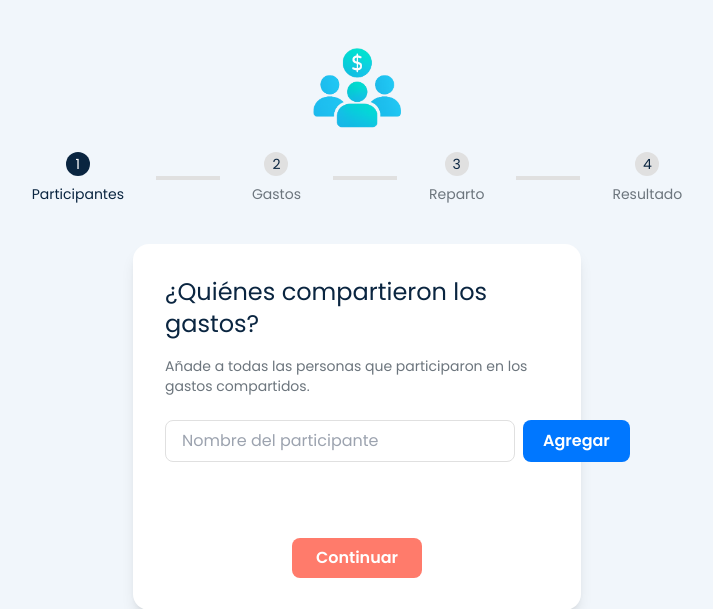
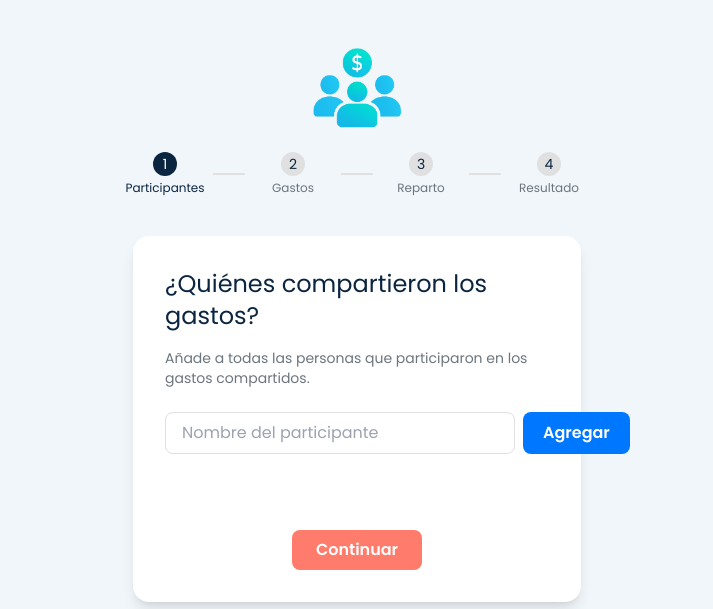
Before and after one commit to jluckmannc/CuentasClaras, a Django app: page /organizar-gastos/ in a window 1280 px wide. Shown: the part 64-673 px from the top of the page, without its empty margins (283-996 px from the left). Run offline with Django 4.2, Linux system fonts and the light colour scheme; parts of the project's set-up code (start-up, migrations or seed data) failed here and were passed over.

Commit message:
Nuevo flujo de pasos

```diff
--- a/static/css/output.css
+++ b/static/css/output.css
@@ -827,6 +835,14 @@ video {
   height: 2.25rem;
 }
 
+.h-0 {
+  height: 0px;
+}
+
+.h-\[2px\] {
+  height: 2px;
+}
+
 .max-h-0 {
   max-height: 0px;
 }
@@ -967,11 +1007,19 @@ video {
   max-width: 20rem;
 }
 
+.max-w-full {
+  max-width: 100%;
+}
+
 .flex-1 {
   flex: 1 1 0%;
 }
 
 .flex-shrink-0 {
+  flex-shrink: 0;
+}
+
+.shrink-0 {
   flex-shrink: 0;
 }
 
@@ -1106,6 +1154,15 @@ video {
 
 .gap-y-2 {
   row-gap: 0.5rem;
+}
+
+.gap-y-6 {
+  row-gap: 1.5rem;
+}
+
+.gap-x-2 {
+  -moz-column-gap: 0.5rem;
+       column-gap: 0.5rem;
 }
 
 .space-x-4 > :not([hidden]) ~ :not([hidden]) {
@@ -1947,6 +2061,11 @@ video {
     font-size: 1.25rem;
     line-height: 1.75rem;
   }
+
+  .sm\:text-xs {
+    font-size: 0.75rem;
+    line-height: 1rem;
+  }
 }
 
 @media (min-width: 768px) {
@@ -2008,6 +2139,11 @@ video {
 
   .md\:flex-row-reverse {
     flex-direction: row-reverse;
+  }
+
+  .md\:gap-x-4 {
+    -moz-column-gap: 1rem;
+         column-gap: 1rem;
   }
 
   .md\:space-x-8 > :not([hidden]) ~ :not([hidden]) {
--- a/templates/balances/wizard.html
+++ b/templates/balances/wizard.html
@@ -7,41 +7,45 @@
     <!-- Logo -->
     <img src="{% static 'img/logo.png' %}" alt="Logo Cuentas Claras" class="h-16 md:h-20 mb-6">
 
-    <!-- Flujo de pasos -->
-    <div class="flex items-center justify-center mb-8 md:mb-10 space-x-4 md:space-x-8">
-
-      <div class="wizard-step flex flex-col items-center">
+    <div class="flex items-center w-full mb-8 md:mb-10 max-w-md mx-auto gap-x-2 md:gap-x-4">
+      <!-- Paso 1 -->
+      <div class="wizard-step flex flex-col items-center shrink-0 w-16">
         <div id="wizard-1" class="w-6 h-6 rounded-full bg-primary-dark flex items-center justify-center text-white text-sm">1</div>
-        <p class="mt-2 text-xs md:text-sm font-body text-primary-dark">Participantes</p>
+        <p class="mt-1 text-[11px] sm:text-xs font-body text-primary-dark whitespace-nowrap">Participantes</p>
       </div>
 
-      <div id="conector-1-2" class="relative wizard-connector overflow-hidden w-10 h-1 bg-neutral-light md:w-16">
-        <div class="barra-interna absolute left-0 top-0 h-full bg-primary-dark transition-all duration-500 ease-linear" style="width: 0%;"></div>
+      <!-- Conector 1‑2 -->
+      <div class="relative flex-1 h-[2px] bg-neutral-light">
+        <div id="conector-1-2" class="absolute inset-0 bg-primary-dark transition-all duration-500 ease-linear" style="width:0%"></div>
       </div>
 
-      <div class="wizard-step flex flex-col items-center">
-        <div id="wizard-2"  class="w-6 h-6 rounded-full bg-neutral-light flex items-center justify-center text-primary-dark text-sm">2</div>
-        <p class="mt-2 text-xs md:text-sm font-body text-neutral-mid">Gastos</p>
+      <!-- Paso 2 -->
+      <div class="wizard-step flex flex-col items-center shrink-0 w-16">
+        <div id="wizard-2" class="w-6 h-6 rounded-full bg-neutral-light flex items-center justify-center text-primary-dark text-sm">2</div>
+        <p class="mt-1 text-[11px] sm:text-xs font-body text-neutral-mid whitespace-nowrap">Gastos</p>
       </div>
 
-      <div id="conector-2-3" class="relative wizard-connector overflow-hidden w-10 h-1 bg-neutral-light md:w-16">
-        <div class="barra-interna absolute left-0 top-0 h-full bg-primary-dark transition-all duration-500 ease-linear" style="width: 0%;"></div>
+      <!-- Conector 2‑3 -->
+      <div class="relative flex-1 h-[2px] bg-neutral-light">
+        <div id="conector-2-3" class="absolute inset-0 bg-primary-dark transition-all duration-500 ease-linear" style="width:0%"></div>
       </div>
 
-      <div class="wizard-step flex flex-col items-center">
-        <div id="wizard-3"  class="w-6 h-6 rounded-full bg-neutral-light flex items-center justify-center text-primary-dark text-sm">3</div>
-        <p class="mt-2 text-xs md:text-sm font-body text-neutral-mid">Reparto</p>
+      <!-- Paso 3 -->
+      <div class="wizard-step flex flex-col items-center shrink-0 w-16">
+        <div id="wizard-3" class="w-6 h-6 rounded-full bg-neutral-light flex items-center justify-center text-primary-dark text-sm">3</div>
+        <p class="mt-1 text-[11px] sm:text-xs font-body text-neutral-mid whitespace-nowrap">Reparto</p>
       </div>
 
-      <div id="conector-3-4" class="relative wizard-connector overflow-hidden w-10 h-1 bg-neutral-light md:w-16">
-        <div class="barra-interna absolute left-0 top-0 h-full bg-primary-dark transition-all duration-500 ease-linear" style="width: 0%;"></div>
+      <!-- Conector 3‑4 -->
+      <div class="relative flex-1 h-[2px] bg-neutral-light">
+        <div id="conector-3-4" class="absolute inset-0 bg-primary-dark transition-all duration-500 ease-linear" style="width:0%"></div>
       </div>
 
-      <div class="wizard-step flex flex-col items-center">
+      <!-- Paso 4 -->
+      <div class="wizard-step flex flex-col items-center shrink-0 w-16">
         <div id="wizard-4" class="w-6 h-6 rounded-full bg-neutral-light flex items-center justify-center text-primary-dark text-sm">4</div>
-        <p class="mt-2 text-xs md:text-sm font-body text-neutral-mid">Resultado</p>
+        <p class="mt-1 text-[11px] sm:text-xs font-body text-neutral-mid whitespace-nowrap">Resultado</p>
       </div>
-
     </div>
 
     <!-- Paso 1: Participantes -->
```
Also changed, not shown: other parts of static/css/output.css (+127 -0 lines).
